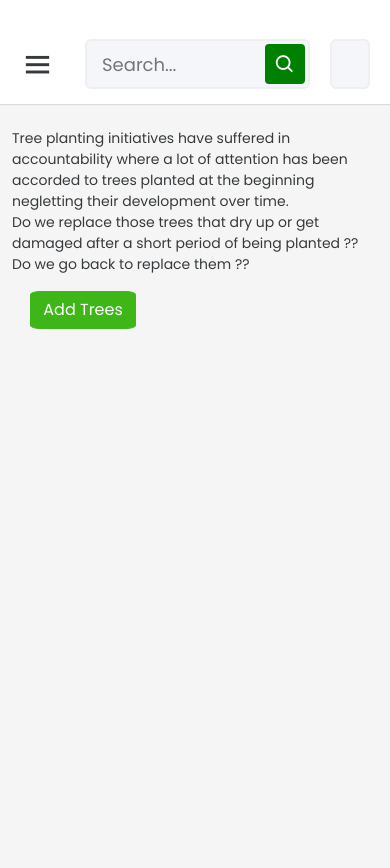
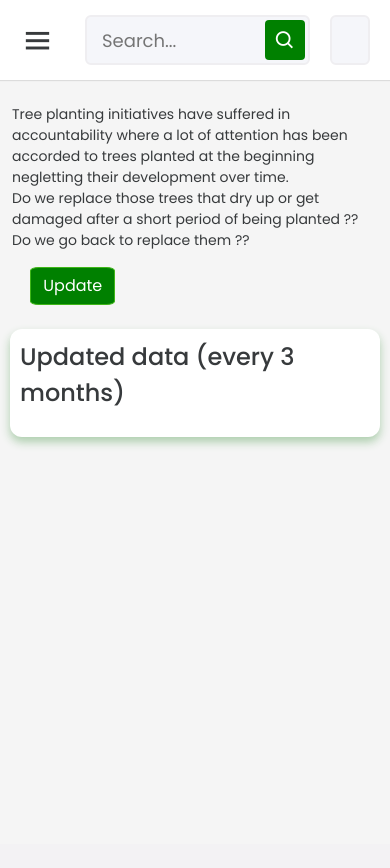
Before and after one commit to Collins07/GreenWatch, a Django app: page /forests/ in a window 390 px wide. After the commit the page ends 446 px from the top, so only its background shows below. Run offline with Django 4.2, Linux system fonts and the light colour scheme; data that the repository does not hold is empty; some libraries are stand-ins or nearby versions.

Commit message:
update forest app

```diff
--- a/reforestation/reforestation/static/css/base-forest.css
+++ b/reforestation/reforestation/static/css/base-forest.css
@@ -14,14 +14,14 @@ html{
   height: 100%;
   width: 240px;
   transition: all 0.3s ease;
-  background: rgb(28, 134, 28);
+  background: #008000;
 
 }
 #greenwatch-logo{
     margin-top: -20%;
 }
 #signout{
-  background-color: rgb(28, 134, 28);
+  background-color: #008000;
   border: none;
 }
 #search-input{
@@ -58,6 +58,7 @@ html{
   color: #fff;
   font-size: 24px;
   font-weight: 500;
+  text-decoration: none;
 }
 .sidebar .nav-links{
   margin-top: 10px;
@@ -409,6 +410,7 @@ nav .profile-details i{
   }
   #add-trees{
     margin-left: 5%;
+    background-color: #008000;
   }
   #export-csv{
     margin-bottom: 5%;
@@ -457,9 +459,7 @@ nav .profile-details i{
 
       }
 
-      #add-trees{
-        margin-left: 5%;
-      }
+
 
       .home-section{
         width: 100%;
@@ -551,9 +551,7 @@ nav .profile-details i{
         width: 100%;
         left: 0;
       }
-      #add-trees{
-        margin-left: 5%;
-      }
+
 
 
       #export-csv{
--- a/reforestation/templates/base.html
+++ b/reforestation/templates/base.html
@@ -32,11 +32,14 @@
     <div class="sidebar">
         <div id="greenwatch-logo" class="logo-details">
             <i class='bx bxs-tree fs-1'></i>
-          <span class="logo_name fw-bold">GreenWatch</span>
+            <a href="{% url 'home' %}" style="text-decoration: none;">
+              <span class="logo_name fw-bold">GreenWatch</span>
+            </a>
+
         </div>
           <ul class="nav-links">
             <li>
-              <a href="{% url 'reforest' %}" class="active">
+              <a href="{% url 'reforest' %}" >
                 <i class='bx bx-grid-alt' ></i>
                 <span class="links_name">Dashboard</span>
               </a>
@@ -64,7 +67,6 @@
             </li>
 
             <li>
-
               <a href="#">
                 <i class='bx bx-pie-chart-alt-2' ></i>
                 <span class="links_name">Analytics</span>
--- a/reforestation/templates/forests/index.html
+++ b/reforestation/templates/forests/index.html
@@ -5,8 +5,9 @@
 
 {% block content %}
 
+<div class="home-content mb-4">
  <div class="container">
-    <div class="row home-content mb-2 mt-4">
+    <div class="row mb-2">
         <div class="col-md-12">
             <p class="summary-intro">
                 Tree planting initiatives have suffered in accountability where a lot of attention has been
@@ -18,13 +19,17 @@
          </div>
 
          <div class="col-md-2 mb-3">
-            <a id="add-trees" class="btn btn-success" href="{% url 'add_forest' %}">Add Trees</a>
+            <a id="add-trees" class="btn btn-success" href="{% url 'add_forest' %}">Update</a>
          </div>
     </div>
  </div>
 
 {% include 'partials/_messages.html' %}
 
+
+<div class="sales-boxes">
+    <div class="recent-sales box">
+      <div class="title">Updated data (every 3 months)</div>
 
  <div class="container p-2">
     {% if forest.count %}
@@ -104,7 +109,10 @@
         </div>
       </div>
 
-    {% endif %}
+       {% endif %}
+      </div>
+    </div>
+  </div>
 </div>
 
 
```
